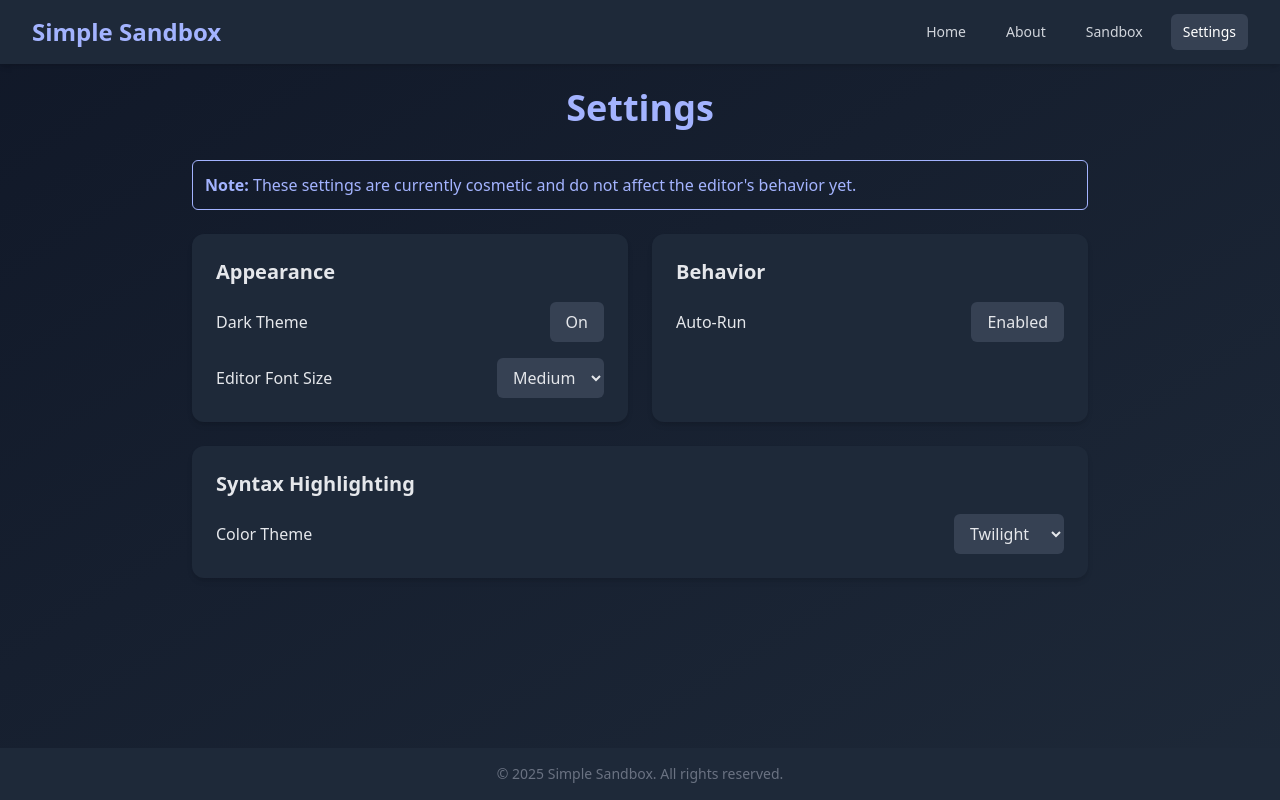
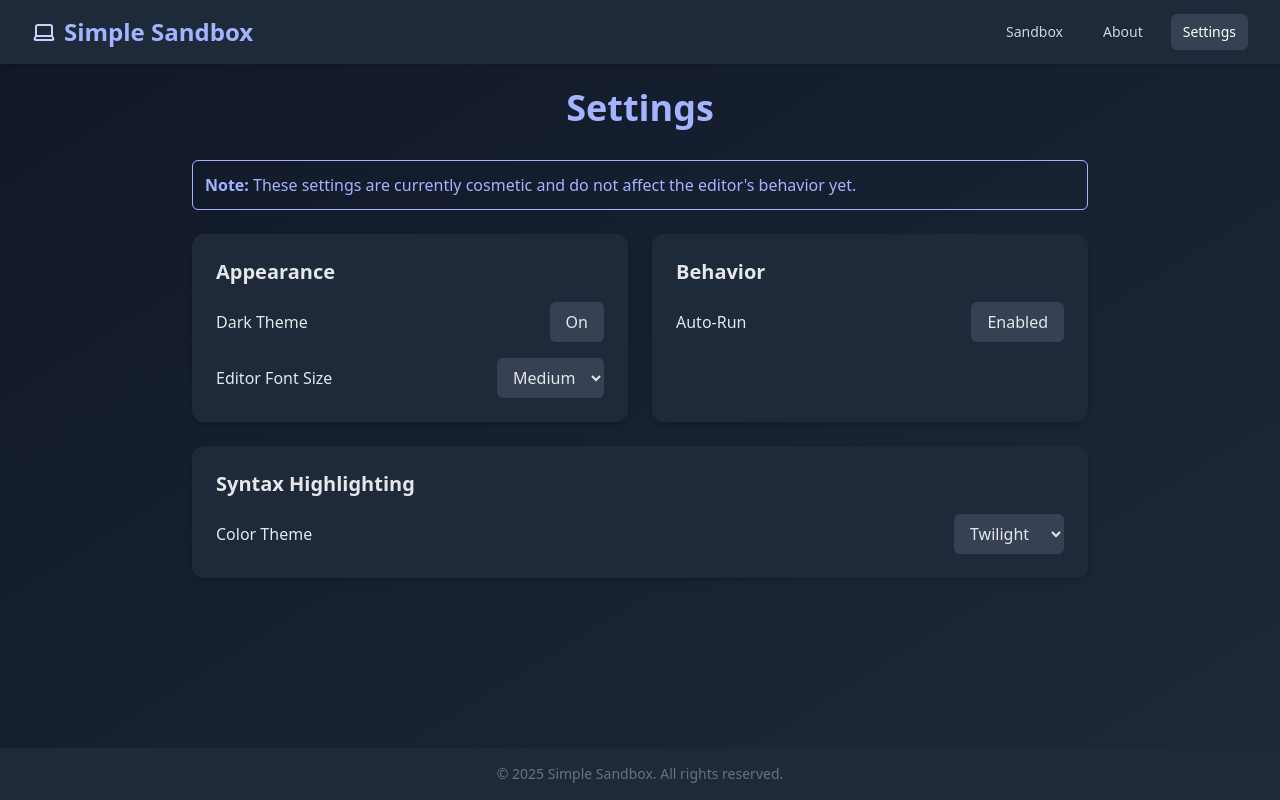
Before and after one commit to ftpggversed/simplesandbox, a Next.js app: page /settings in a window 1280 px wide. Built offline with nearby package versions, Linux system fonts and the light colour scheme.

Commit message:
modified:   src/app/settings/page.tsx

```diff
--- a/src/app/settings/page.tsx
+++ b/src/app/settings/page.tsx
@@ -4,16 +4,18 @@ import { useState, useEffect, ChangeEvent } from 'react';
 import Link from 'next/link';
 import { Laptop } from 'lucide-react';
 
+type FontSize = 'text-sm' | 'text-base' | 'text-lg';
+
 export default function SettingsPage() {
   const [theme, setTheme] = useState<'dark' | 'light'>('dark');
-  const [fontSize, setFontSize] = useState<'text-sm' | 'text-base' | 'text-lg'>('text-base');
+  const [fontSize, setFontSize] = useState<FontSize>('text-base');
   const [autoRun, setAutoRun] = useState<boolean>(true);
   const [syntaxTheme, setSyntaxTheme] = useState<string>('twilight');
 
   // Load saved settings
   useEffect(() => {
     const savedTheme = localStorage.getItem('theme') as 'dark' | 'light';
-    const savedFont = localStorage.getItem('fontSize') as 'text-sm' | 'text-base' | 'text-lg';
+    const savedFont = localStorage.getItem('fontSize') as FontSize;
     const savedAuto = localStorage.getItem('autoRun');
     const savedSyntax = localStorage.getItem('syntaxTheme');
     if (savedTheme) setTheme(savedTheme);
@@ -36,20 +38,18 @@ export default function SettingsPage() {
       <nav className="bg-gray-800 text-gray-200 shadow-md">
         <div className="max-w-7xl mx-auto px-4 sm:px-6 lg:px-8">
           <div className="flex justify-between h-16 items-center">
-            <div className="flex-shrink-0">
-              <Link href="/" className="text-2xl font-bold text-indigo-300 hover:text-indigo-200 transition">
+            <div className="flex items-center space-x-2">
+              <Laptop className="w-6 h-6 text-indigo-200" />
+              <Link href="/sandbox" className="text-2xl font-bold text-indigo-300 hover:text-indigo-200 transition">
                 Simple Sandbox
               </Link>
             </div>
             <div className="flex space-x-4">
-              <Link href="/" className="px-3 py-2 rounded-md text-sm font-medium text-gray-300 hover:bg-gray-700 hover:text-white transition">
-                Home
+              <Link href="/sandbox" className="px-3 py-2 rounded-md text-sm font-medium text-gray-300 hover:bg-gray-700 hover:text-white transition">
+                Sandbox
               </Link>
               <Link href="/about" className="px-3 py-2 rounded-md text-sm font-medium text-gray-300 hover:bg-gray-700 hover:text-white transition">
                 About
-              </Link>
-              <Link href="/sandbox" className="px-3 py-2 rounded-md text-sm font-medium text-gray-300 hover:bg-gray-700 hover:text-white transition">
-                Sandbox
               </Link>
               <Link href="/settings" className="px-3 py-2 rounded-md text-sm font-medium bg-gray-700 text-white transition">
                 Settings
@@ -63,7 +63,7 @@ export default function SettingsPage() {
       <main className="flex-1 p-6">
         <h1 className="text-4xl font-bold text-indigo-300 mb-8 text-center">Settings</h1>
         <div className="border border-indigo-300 text-indigo-300 p-3 rounded-md max-w-4xl mx-auto mb-6">
-          <strong>Note:</strong> These settings are currently cosmetic and do not affect the editor's behavior yet.
+          <strong>Note:</strong> These settings are currently cosmetic and do not affect the editor&apos;s behavior yet.
         </div>
         <div className="grid grid-cols-1 md:grid-cols-2 gap-6 max-w-4xl mx-auto">
           {/* Appearance Card */}
@@ -83,7 +83,7 @@ export default function SettingsPage() {
                 <label>Editor Font Size</label>
                 <select
                   value={fontSize}
-                  onChange={(e: ChangeEvent<HTMLSelectElement>) => setFontSize(e.target.value as any)}
+                  onChange={(e: ChangeEvent<HTMLSelectElement>) => setFontSize(e.target.value as FontSize)}
                   className="px-3 py-2 bg-gray-700 rounded-md"
                 >
                   <option value="text-sm">Small</option>
@@ -107,8 +107,6 @@ export default function SettingsPage() {
               </button>
             </div>
           </div>
-
-
 
           {/* Syntax Highlighting Card */}
           <div className="bg-gray-800 rounded-xl p-6 shadow-md md:col-span-2">
```
